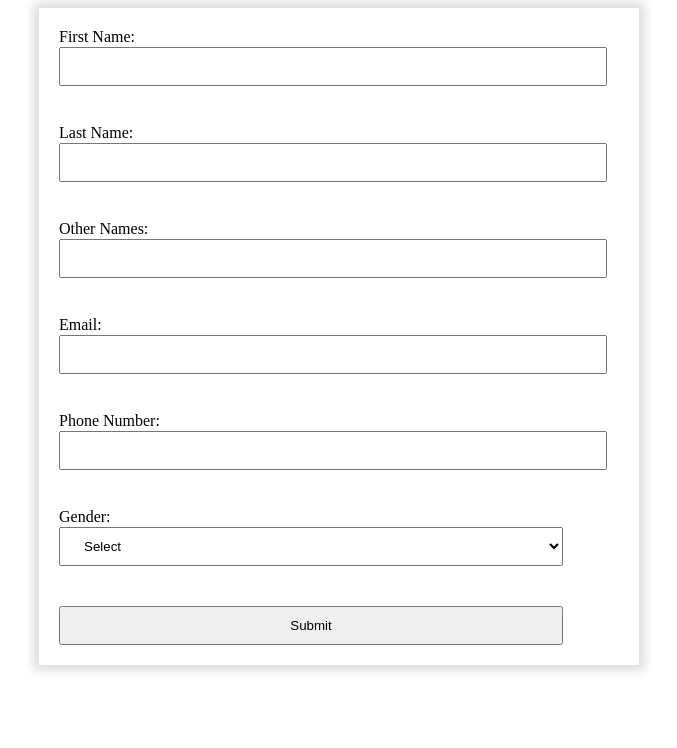
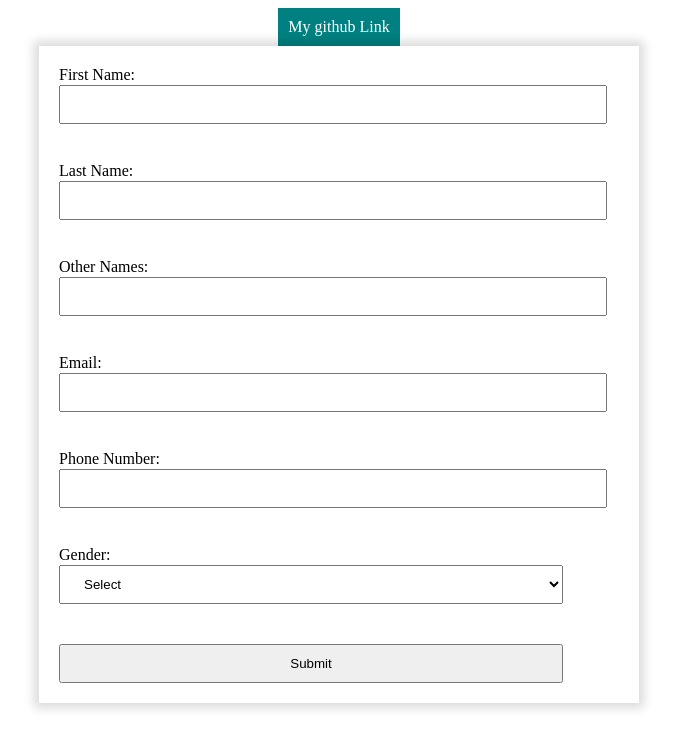
Before and after one commit to Samuel3310/zuri-assignment, a website: page index.html in a window 1280 px wide. Shown: the whole page, without its empty margins (301-978 px from the left). Drawn offline with Linux system fonts and the light colour scheme.

Commit message:
Update index.html

```diff
--- a/index.html
+++ b/index.html
@@ -40,9 +40,18 @@
       button {
         width: 100%;
       }
+
+      a{
+        text-decoration: none;
+        background: teal;
+        color: white;
+        padding: 10px;
+        display: inline-block;
+      }
     </style>
   </head>
   <body>
+    <a href="https://github.com/Samuel3310/zuri-assignment.git" >My github Link</a>
     <form id="myForm">
       <label for="firstName">First Name:</label>
       <input type="text" id="firstName" name="firstName" /><br /><br />
```
